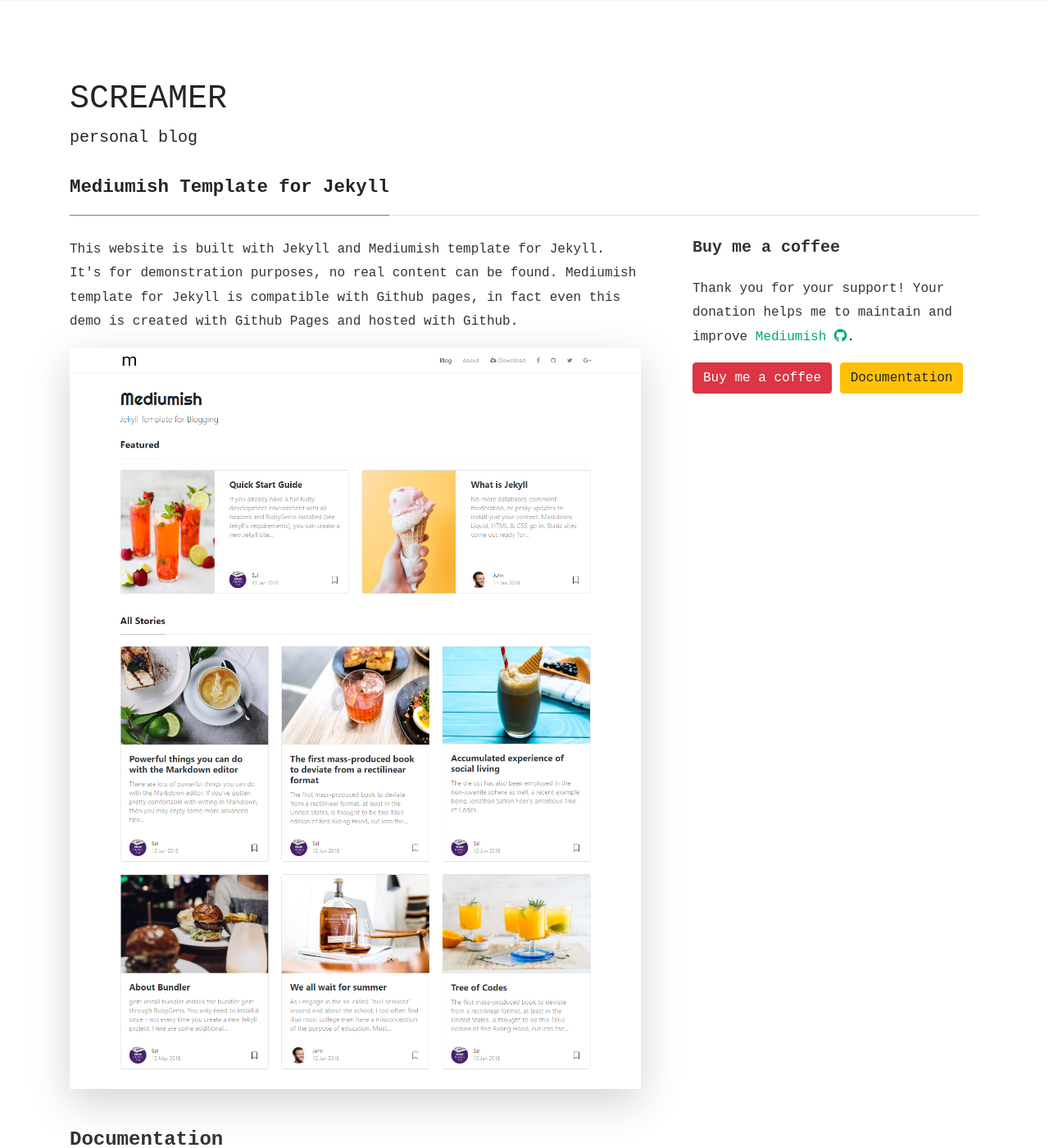
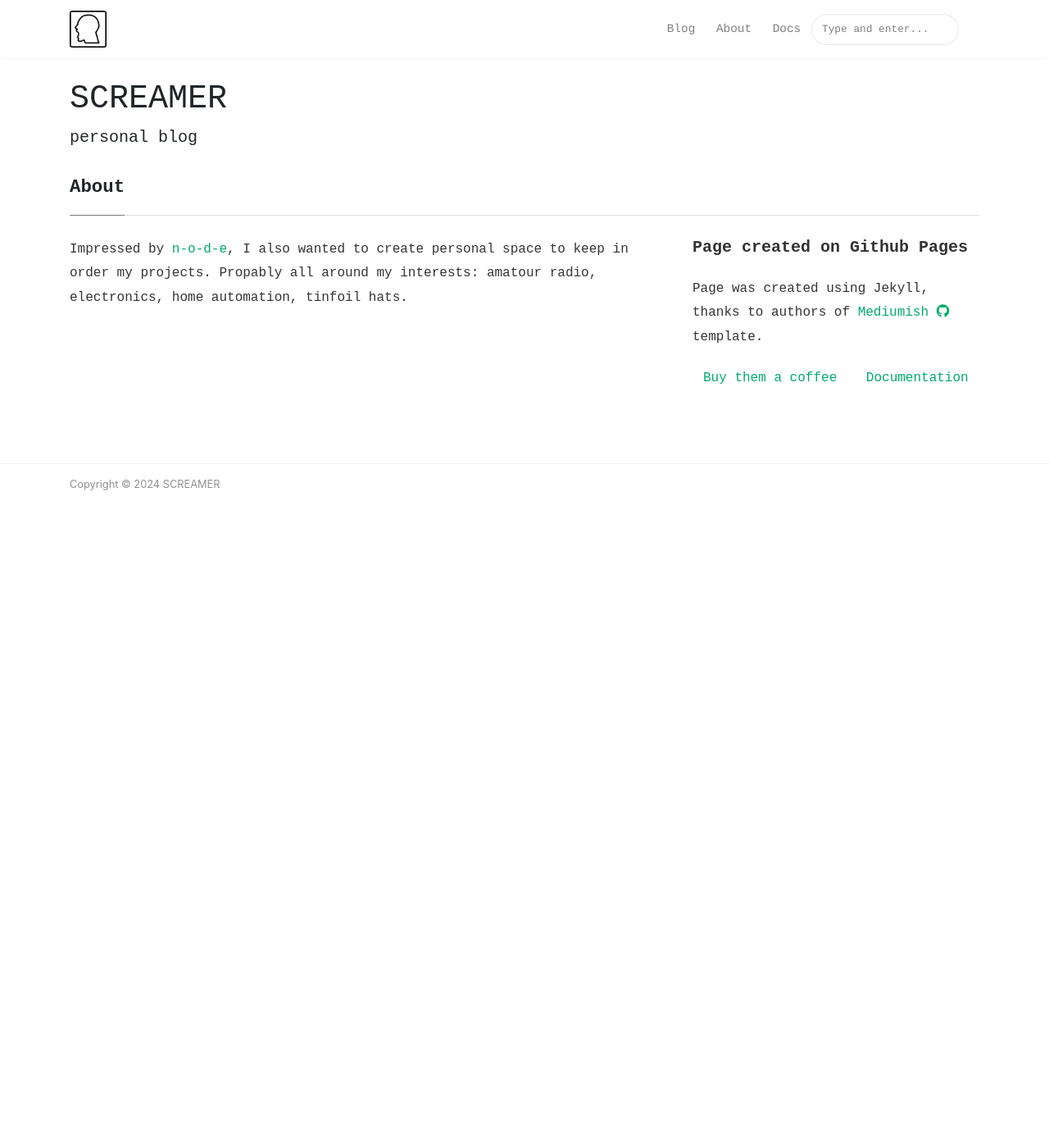
Before and after one commit to paulscreamer/paulscreamer.github.io, a Jekyll site: the page built from _pages/about.md, in a window 1280 px wide and 1400 px high. Shown: the whole window at 82% size. Built offline with Jekyll 4.4.1, drawn with Linux system fonts in a browser that asks for light colours; nearby versions of some CDN libraries; comment, search, counter and statistics services are not loaded; some of the changed text lies outside the part shown.

Commit message:
altering about

```diff
--- a/_pages/about.md
+++ b/_pages/about.md
@@ -1,34 +1,24 @@
 ---
 layout: page
-title: Mediumish Template for Jekyll
+title: About
 permalink: /about
-comments: true
 ---
 
 <div class="row justify-content-between">
 <div class="col-md-8 pr-5">
 
-<p>This website is built with Jekyll and Mediumish template for Jekyll. It's for demonstration purposes, no real content can be found. Mediumish template for Jekyll is compatible with Github pages, in fact even this demo is created with Github Pages and hosted with Github.</p>
-
-<p class="mb-5"><img class="shadow-lg" src="{{site.baseurl}}/assets/images/mediumish-jekyll-template.png" alt="jekyll template mediumish" /></p>
-<h4>Documentation</h4>
-
-<p>Please, read the docs <a href="https://bootstrapstarter.com/bootstrap-templates/template-mediumish-bootstrap-jekyll/">here</a>.</p>
-
-<h4>Questions or bug reports?</h4>
-
-<p>Head over to our <a href="https://github.com/wowthemesnet/mediumish-theme-jekyll">Github repository</a>!</p>
+<p>Impressed by <a href="https://n-o-d-e.net">n-o-d-e</a>, I also wanted to create personal space to keep in order my projects. Propably all around my interests: amatour radio, electronics, home automation, tinfoil hats.</p>
 
 </div>
 
 <div class="col-md-4">
 
 <div class="sticky-top sticky-top-80">
-<h5>Buy me a coffee</h5>
+<h5>Page created on Github Pages</h5>
 
-<p>Thank you for your support! Your donation helps me to maintain and improve <a target="_blank" href="https://github.com/wowthemesnet/mediumish-theme-jekyll">Mediumish <i class="fab fa-github"></i></a>.</p>
+<p>Page was created using Jekyll, thanks to authors of <a target="_blank" href="https://github.com/wowthemesnet/mediumish-theme-jekyll">Mediumish <i class="fab fa-github"></i></a> template.</p>
 
-<a target="_blank" href="https://www.wowthemes.net/donate/" class="btn btn-danger">Buy me a coffee</a> <a target="_blank" href="https://bootstrapstarter.com/bootstrap-templates/template-mediumish-bootstrap-jekyll/" class="btn btn-warning">Documentation</a>
+<a target="_blank" href="https://www.wowthemes.net/donate/" class="btn">Buy them a coffee</a> <a target="_blank" href="https://bootstrapstarter.com/bootstrap-templates/template-mediumish-bootstrap-jekyll/" class="btn">Documentation</a>
 
 </div>
 </div>
```
Also changed, not shown: 3 other files.
